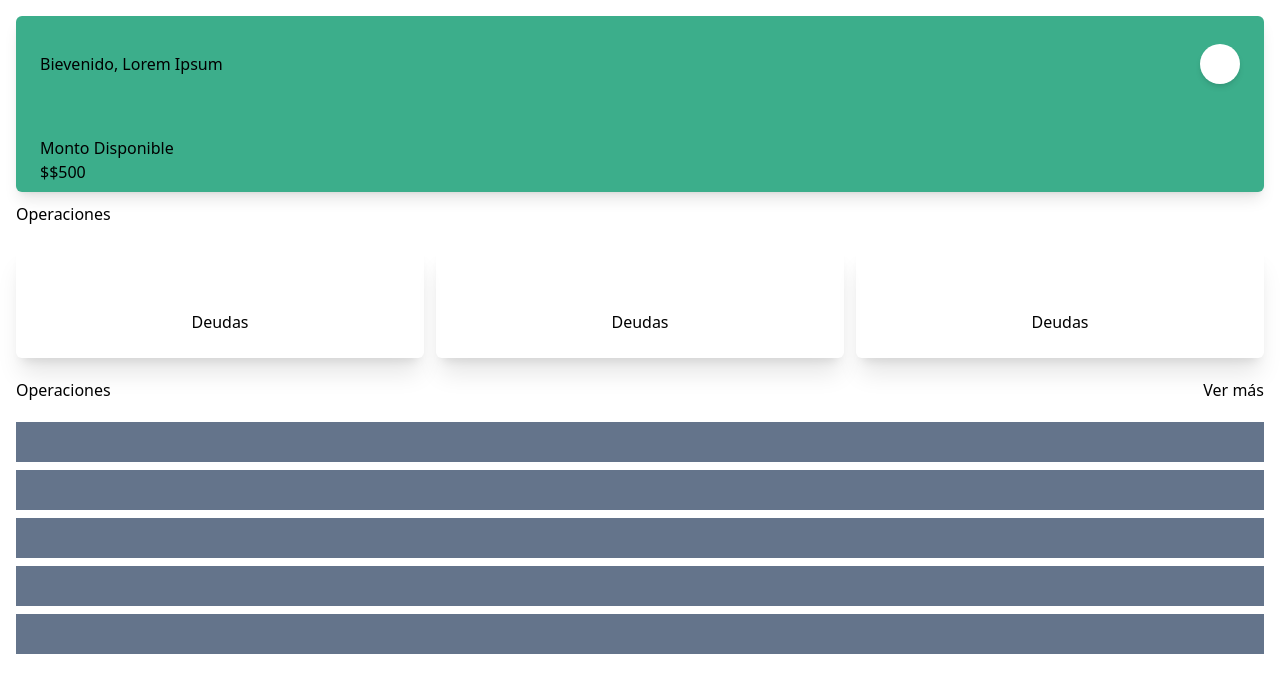
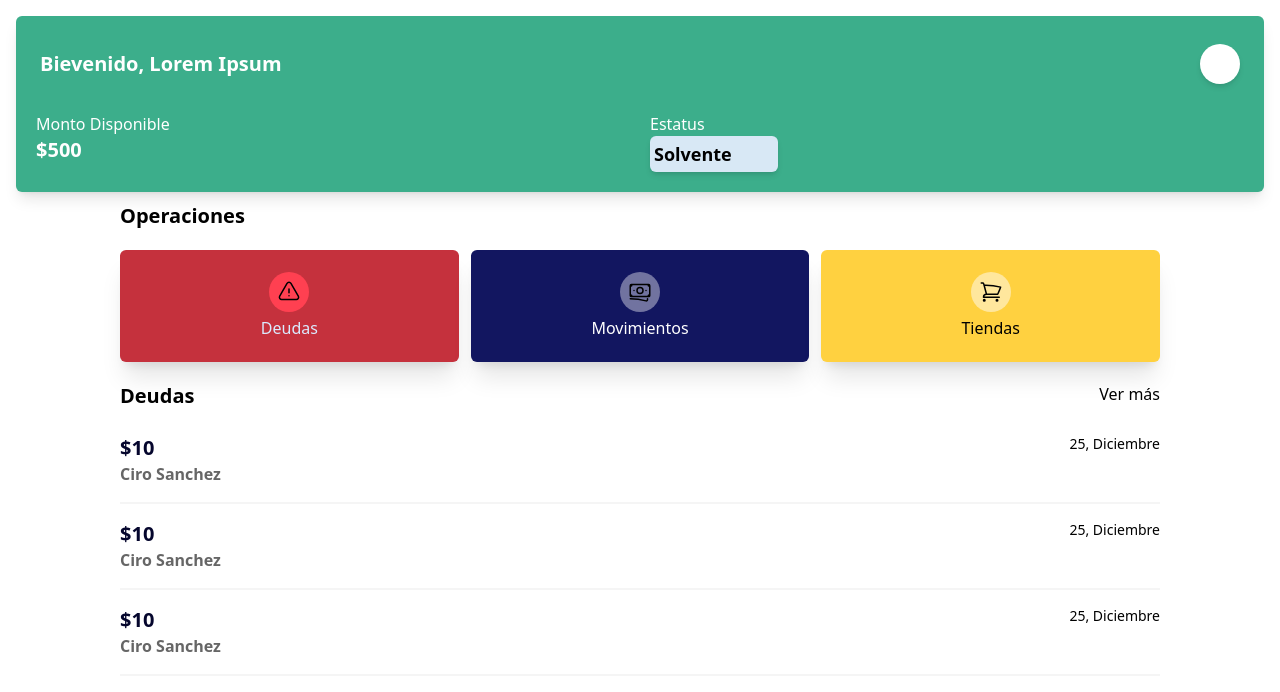
Before and after one commit to andresgdiazr/client-software-definitivo, a React (Create React App) app: page /cliente in a window 1280 px wide. Shown: the top 692 px of the page. Built offline with nearby package versions, Linux system fonts and the light colour scheme.

Commit message:
Routes V1.0

```diff
--- a/src/Components/atoms/CardButton.js
+++ b/src/Components/atoms/CardButton.js
@@ -1,17 +1,37 @@
 import React from "react";
+import { useNavigate } from "react-router-dom";
+import Danger from "./Icons/Danger";
+import Billetes from "./Icons/Billetes";
+import Carro from "./Icons/Carro";
 
-const CardButton = ({children,colorprimario,colorsecundario}) => {
+const CardButton = ({children,colorprimario,colorsecundario,tipo,dir}) => {
 
+  const navigate = useNavigate();
+
+  console.log(children);
+    let Icon = '';
+    switch(tipo){
+      case 'Deudas':{ console.log(true); Icon = <Danger/>;
+        break;
+      }
+      case 'Movimientos':{ Icon = <Billetes/>;
+        break;
+      }
+      case 'Tiendas': {Icon = <Carro/>;
+        break;
+      }
+
+    }
     return(
         <>
-        <div className={`w-4/12 h-28 flex flex-col justify-center items-center rounded-md shadow-xl bg-[${colorprimario}]`}>
-          <div className={`w-10 h-10 rounded-full bg-[${colorsecundario}]`} >
+        <button className={`w-4/12 h-28 flex flex-col justify-center items-center rounded-md shadow-xl ${colorprimario}`}
 
+        onClick={() => {navigate(dir)}}>
+          <div className={`w-10 h-10 rounded-full ${colorsecundario} flex justify-center items-center`} >
+             {Icon}
           </div>
-                <p>
-                  Deudas
-                </p>
-          </div>
+                {children}
+          </button>
         </>
     )
 }
--- /dev/null
+++ b/src/Components/atoms/Icons/Billetes.js
@@ -0,0 +1,14 @@
+import React from "react";
+
+const Billetes = () => {
+    return(
+        <>
+        <svg xmlns="http://www.w3.org/2000/svg" fill="none" viewBox="0 0 24 24" strokeWidth="1.5" stroke="currentColor" class="size-6">
+  <path strokeLinecap="round" stroke-linejoin="round" d="M2.25 18.75a60.07 60.07 0 0 1 15.797 2.101c.727.198 1.453-.342 1.453-1.096V18.75M3.75 4.5v.75A.75.75 0 0 1 3 6h-.75m0 0v-.375c0-.621.504-1.125 1.125-1.125H20.25M2.25 6v9m18-10.5v.75c0 .414.336.75.75.75h.75m-1.5-1.5h.375c.621 0 1.125.504 1.125 1.125v9.75c0 .621-.504 1.125-1.125 1.125h-.375m1.5-1.5H21a.75.75 0 0 0-.75.75v.75m0 0H3.75m0 0h-.375a1.125 1.125 0 0 1-1.125-1.125V15m1.5 1.5v-.75A.75.75 0 0 0 3 15h-.75M15 10.5a3 3 0 1 1-6 0 3 3 0 0 1 6 0Zm3 0h.008v.008H18V10.5Zm-12 0h.008v.008H6V10.5Z" />
+</svg>
+
+        </>
+    )
+}
+
+export default Billetes;
--- /dev/null
+++ b/src/Components/atoms/Icons/Carro.js
@@ -0,0 +1,14 @@
+import React from "react";
+
+const Carro = () => {
+    return(
+        <>
+        <svg xmlns="http://www.w3.org/2000/svg" fill="none" viewBox="0 0 24 24" strokeWidth="1.5" stroke="currentColor" class="size-6">
+  <path strokeLinecap="round" stroke-linejoin="round" d="M2.25 3h1.386c.51 0 .955.343 1.087.835l.383 1.437M7.5 14.25a3 3 0 0 0-3 3h15.75m-12.75-3h11.218c1.121-2.3 2.1-4.684 2.924-7.138a60.114 60.114 0 0 0-16.536-1.84M7.5 14.25 5.106 5.272M6 20.25a.75.75 0 1 1-1.5 0 .75.75 0 0 1 1.5 0Zm12.75 0a.75.75 0 1 1-1.5 0 .75.75 0 0 1 1.5 0Z" />
+</svg>
+
+        </>
+    )
+}
+
+export default Carro;
--- /dev/null
+++ b/src/Components/atoms/Icons/Danger.js
@@ -0,0 +1,12 @@
+import React from "react";
+
+const Danger = () =>{
+    return(
+        <svg xmlns="http://www.w3.org/2000/svg" fill="none" viewBox="0 0 24 24" strokeWidth="1.5" stroke="currentColor" class="size-6">
+  <path strokeLinecap="round" stroke-linejoin="round" d="M12 9v3.75m-9.303 3.376c-.866 1.5.217 3.374 1.948 3.374h14.71c1.73 0 2.813-1.874 1.948-3.374L13.949 3.378c-.866-1.5-3.032-1.5-3.898 0L2.697 16.126ZM12 15.75h.007v.008H12v-.008Z" />
+</svg>
+
+    )
+}
+
+export default Danger;
--- /dev/null
+++ b/src/Components/organism/Lista.js
@@ -0,0 +1,37 @@
+import React from "react";
+
+const Lista = () => {
+    return(
+        <ul className="w-full mt-2">
+          <li className="w-full border-b-2 border-neutral-100 border-opacity-100 py-4 dark:border-opacity-50 gap-2">
+              <div className="flex flex-col">
+                <div className="flex flex-row justify-between">
+                    <p className="text-xl font-bold text-[#05062D]">$10</p>
+                    <p className="font-light text-sm">25, Diciembre</p>
+                </div>
+                    <p className="text-md text-[#666666] font-semibold">Ciro Sanchez</p>
+              </div>
+          </li>
+          <li className="w-full border-b-2 border-neutral-100 border-opacity-100 py-4 dark:border-opacity-50 gap-2">
+              <div className="flex flex-col">
+                <div className="flex flex-row justify-between">
+                    <p className="text-xl font-bold text-[#05062D]">$10</p>
+                    <p className="font-light text-sm">25, Diciembre</p>
+                </div>
+                    <p className="text-md text-[#666666] font-semibold">Ciro Sanchez</p>
+              </div>
+          </li>
+          <li className="w-full border-b-2 border-neutral-100 border-opacity-100 py-4 dark:border-opacity-50 gap-2">
+              <div className="flex flex-col">
+                <div className="flex flex-row justify-between">
+                    <p className="text-xl font-bold text-[#05062D]">$10</p>
+                    <p className="font-light text-sm">25, Diciembre</p>
+                </div>
+                    <p className="text-md text-[#666666] font-semibold">Ciro Sanchez</p>
+              </div>
+          </li>
+      </ul>
+    )
+}
+
+export default Lista;
--- a/src/rutas/Cliente/Home/HomeCliente.js
+++ b/src/rutas/Cliente/Home/HomeCliente.js
@@ -1,7 +1,11 @@
 import React from 'react';
 import CardButton from '../../../Components/atoms/CardButton';
+import Lista from '../../../Components/organism/Lista';
 
 const HomeCliente = () => {
+
+
+
   return (
 
     <div className='w-full flex items-center max-w-screen flex-col justify-center bg-white p-4'>
@@ -10,7 +14,7 @@ const HomeCliente = () => {
 
         <div className='w-full h-24 flex justify-between p-6'>
             <div className='w-1/2 flex items-center'>
-              <p>Bievenido, Lorem Ipsum</p>
+              <p className='text-xl font-semibold text-white'>Bievenido, Lorem Ipsum</p>
             </div>
             <div className='w-1/2 flex items-center justify-end'>
               <div className='w-10 h-10 rounded-full bg-white shadow-md'>
@@ -21,13 +25,17 @@ const HomeCliente = () => {
         </div>
 
         <div className='w-full flex justify-between'>
-            <div className='w-1/2 h-20 flex flex-col align-center p-6'>
-                <p>Monto Disponible</p>
-                <p>$$500</p>
+            <div className='w-1/2 h-20 flex flex-col align-center ml-5'>
+                <p className='text-white text-md font-normal'>Monto Disponible</p>
+                <p className='text-white text-xl font-semibold'>$500</p>
             </div>
 
-            <div className='w-1/2 h-20 '>
+            <div className='w-1/2 h-20 flex flex-col align-start '>
 
+            <p className='text-white text-md font-normal'>Estatus</p>
+            <div className='p-1 w-32 bg-[#D8E8F5] rounded-md shadow-md'>
+            <p className='text-lg font-semibold'>Solvente</p>
+            </div>
 
 
             </div>
@@ -37,56 +45,39 @@ const HomeCliente = () => {
 
       </div>
 
+      <div className='w-full xl:w-10/12 sm:w-full'>
+
+
       <div className='w-full mt-2.5'>
-            <h2>Operaciones</h2>
+      <h2 className='text-xl font-semibold'>Operaciones</h2>
       </div>
 
       <div className='w-full flex gap-x-3 mt-5'>
 
-          <CardButton colorprimario="#C5313D" colorsecundario="#FF4051">
-            Deudas
+          <CardButton colorprimario="bg-fullred" colorsecundario="bg-lightred" dir="Deudas" tipo='Deudas'>
+
+            <p className='mt-1 text-blue-100'>Deudas</p>
           </CardButton>
 
-          <CardButton colorprimario="#121660" colorsecundario="#7173A0">
-            Movimientos
+          <CardButton colorprimario="bg-fullblue" colorsecundario="bg-lightblue" dir="Movimientos" tipo='Movimientos'>
+            <p className='mt-1 text-white'
+            >Movimientos</p>
           </CardButton>
 
-          <CardButton colorprimario="#FFD140" colorsecundario="#FFE79D">
-            Deudas
+          <CardButton colorprimario="bg-fullyellow" colorsecundario="bg-lightyellow" dir="Tiendas" tipo='Tiendas'>
+            <p className='mt-1'>Tiendas</p>
           </CardButton>
 
       </div>
 
       <div className='w-full flex justify-between mt-5'>
-            <h2>Operaciones</h2>
-            <h3>Ver más</h3>
+            <h2 className='text-xl font-semibold'>Deudas</h2>
+            <h3 className='text-md font-extralight'>Ver más</h3>
       </div>
 
-      <div className='w-full flex flex-col gap-2 mt-5'>
-
-          <div className='w-full h-10 bg-slate-500'>
-
-          </div>
-
-          <div className='w-full h-10 bg-slate-500'>
-
-          </div>
-
-          <div className='w-full h-10 bg-slate-500'>
-
-          </div>
-
-          <div className='w-full h-10 bg-slate-500'>
-
-          </div>
-
-          <div className='w-full h-10 bg-slate-500'>
-
-          </div>
+      <Lista />
 
       </div>
-
-
 
 
 
--- a/src/rutas/index.jsx
+++ b/src/rutas/index.jsx
@@ -4,24 +4,41 @@ import Home from './Home/Home';
 import MultiStep from './SignUp/MultiStep';
 import LoginScreen from './LogIn/LogIn';
 import HomeCliente from './Cliente/Home/HomeCliente';
+import Deudas from './Cliente/Listas/Deudas';
+import Movimientos from './Cliente/Listas/Movimientos';
+import Tiendas from './Cliente/Listas/Tiendas';
+
 
 const routes = [
     {
       path: '/',
-      element: <Home />,
+      children:[
+        {
+          index:true, element:<Home/>
         },
         {
-      path: '/signup',
-      element: <MultiStep />,
+          path:'signup',
+          element:<MultiStep/>
         },
         {
-        path:'/login',
-        element: <LoginScreen />
+          path:'login',
+          element:<LoginScreen/>
         },
         {
-        path:'/cliente',
-        element:<HomeCliente />
+          path:'cliente',
+          children:[
+            {
+              index:true,
+              element:<HomeCliente/>
+            },
+            {
+              path:'deudas',
+              element:<Deudas/>
             }
+          ]
+        }
+      ]
+    },
   ];
 
 
--- a/tailwind.config.js
+++ b/tailwind.config.js
@@ -1,8 +1,20 @@
 /** @type {import('tailwindcss').Config} */
+
+const colors = require('tailwindcss/colors')
+
 module.exports = {
   content: ["./src/**/*.{html,js}"],
   theme: {
     extend: {},
+    colors: theme =>({
+      ...colors,
+      fullred: '#C5313D',
+      lightred: '#FF4051',
+      fullblue: '#121660',
+      lightblue: '#7173A0',
+      fullyellow: '#FFD140',
+      lightyellow: '#FFE79D',
+    }),
   },
   plugins: [],
 }
```
Lines whose indentation alone changed are shown as unchanged.
